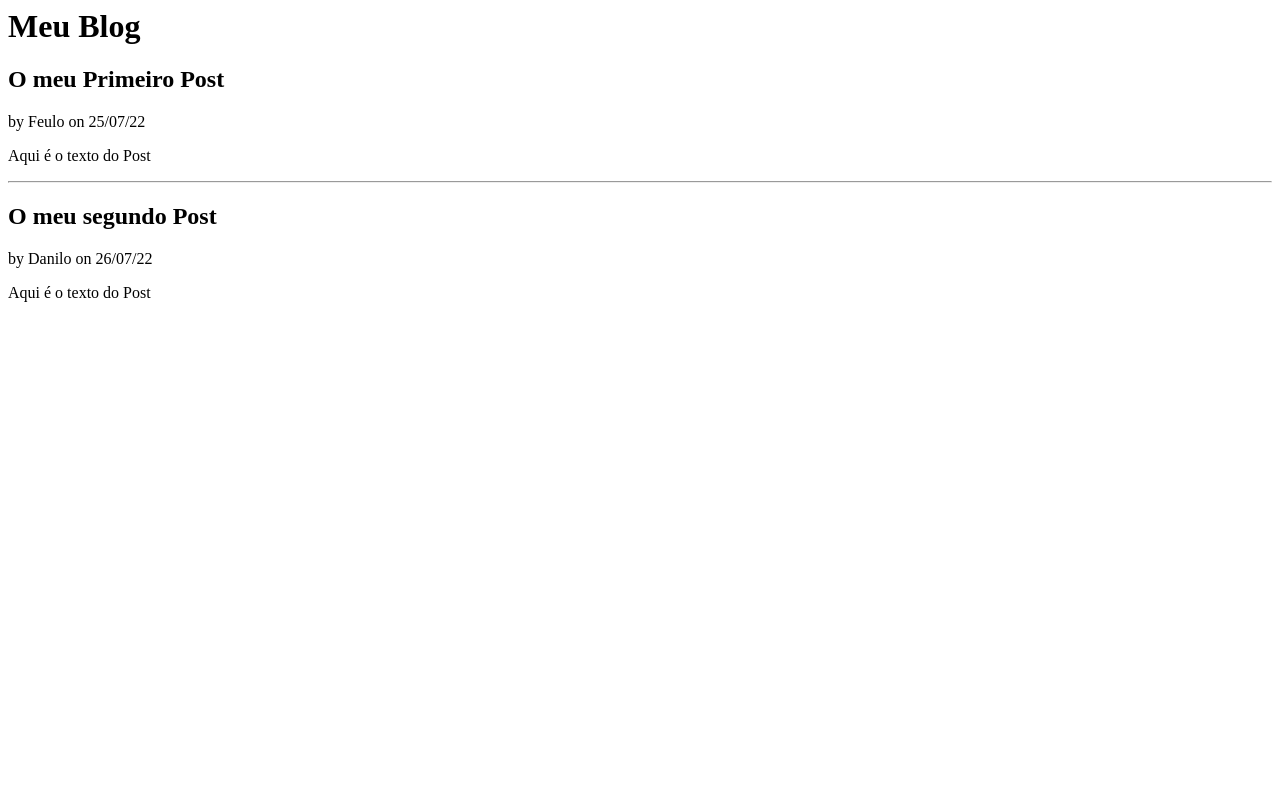
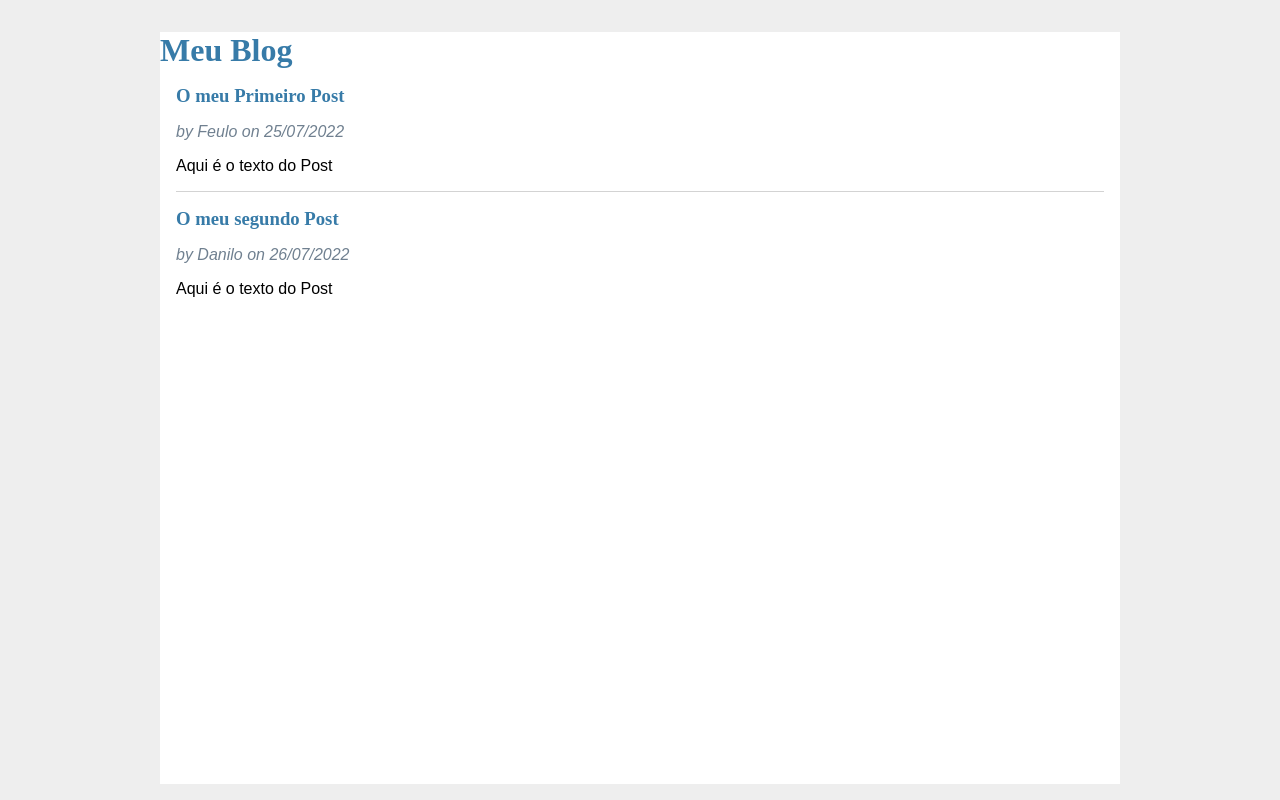
Before and after one commit to Mtlxd/blog, a Flask app: page / in a window 1280 px wide. Run offline with Flask 2, Linux system fonts and the light colour scheme.

Commit message:
fim da aula

```diff
--- a/app.py
+++ b/app.py
@@ -19,8 +19,6 @@ posts = [
         'author': 'Danilo',
         'created': datetime(2022,7,26)
     },
-
-
 ]
 
 @app.route('/') #Cria uma rota para a aplicação (raiz da aplicação)
--- /dev/null
+++ b/static/style.css
@@ -0,0 +1,32 @@
+html{
+    font-family: sans-serif;
+    background: #eee;
+    padding: 1rem;
+}
+body{
+    max-width: 960px;
+    margin: 0 auto;
+    background: white;
+}
+h1{
+    font-family: serif;
+    color: #377ba8;
+    margin: 1rem 0;
+}
+hr{
+    border: none;
+    border-top: 1px solid lightgray;
+}
+.content{
+    padding: 0 1rem 1rem;
+}
+.post > header > div:first-of-type{
+    flex: auto;
+}
+.post .about{
+    color: slategray;
+    font-style: italic;
+}
+.post .body{
+    white-space: pre-line;
+}
--- /dev/null
+++ b/templates/base.html
@@ -0,0 +1,16 @@
+<html>
+    <head>
+        <title> {% block title %}{% endblock %} - Meu Blog </title>
+        <link rel="stylesheet" href="/static/style.css">
+    </head>
+
+    <body>
+        <h1> Meu Blog </h1>
+        <nav>
+        </nav>
+        <section class="content">
+            {% block content %}
+            {% endblock %}
+        </section>
+    </body>
+</html>
--- a/templates/index.html
+++ b/templates/index.html
@@ -1,27 +1,22 @@
-<html>
-    <head>
-       <title> Meu Blog </title>
-    </head>
-    <body>
-       <h1>Meu Blog</h1>
+{% extends "base.html" %}
 
-      {% for post in posts  %}
-         <article class='post'>
+{%block title %} Página Inicial {% endblock %}
+
+{% block content %}
+{% for post in posts %}
+    <article class="post">
         <header>
             <div>
                 <h1>{{ post.title }}</h1>
-                  <div class='about'>
-                     by {{ post.author }} on {{ post.created.strftime('%d/%m/%y') }}
+                <div class="about">
+                    by {{ post.author }} on {{ post.created.strftime('%d/%m/%Y') }}
                 </div>
             </div>
         </header>
-            <p class='body'> {{post.body}} </p>
+        <p class="body"> {{post.body}} </p>
     </article>
     {% if not loop.last %}
         <hr>
     {% endif %}
 {% endfor %}
-
-
-    </body>
-</html>
+{% endblock%}
```
Lines whose indentation alone changed are shown as unchanged.
